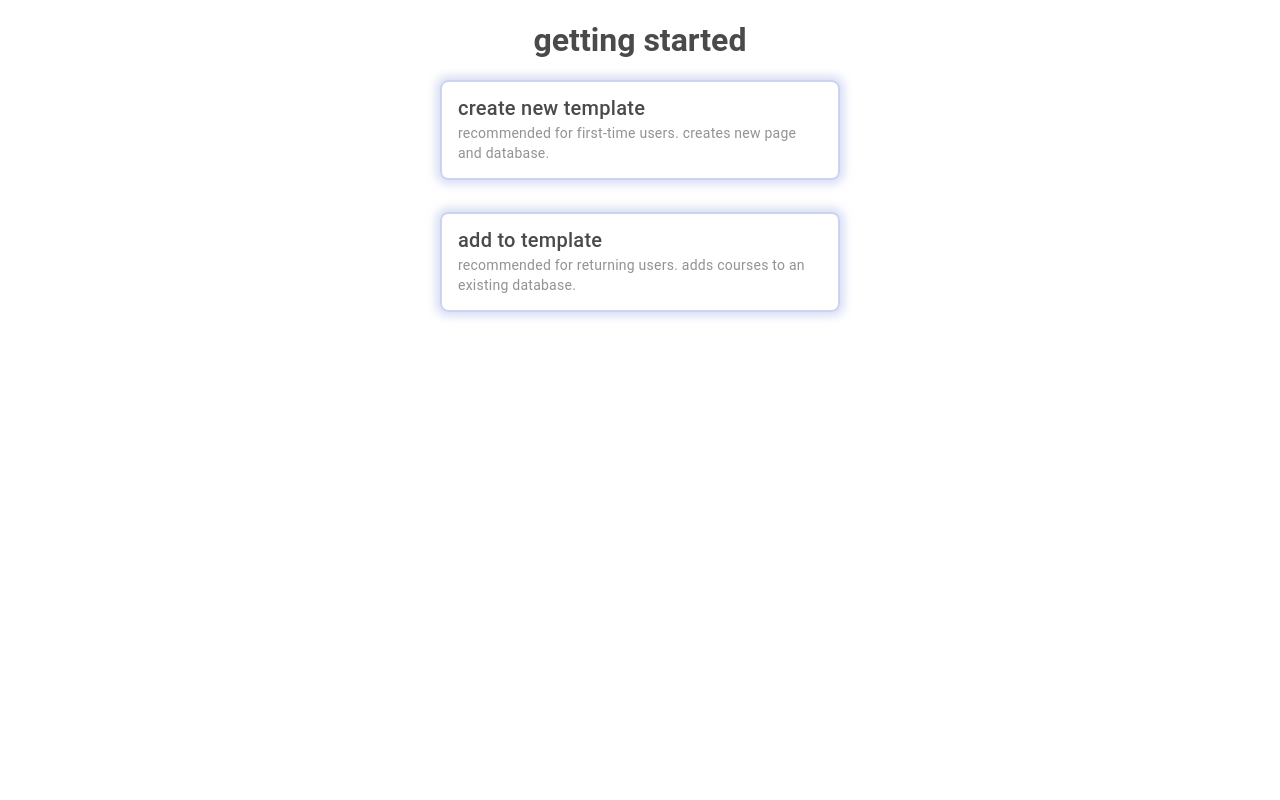
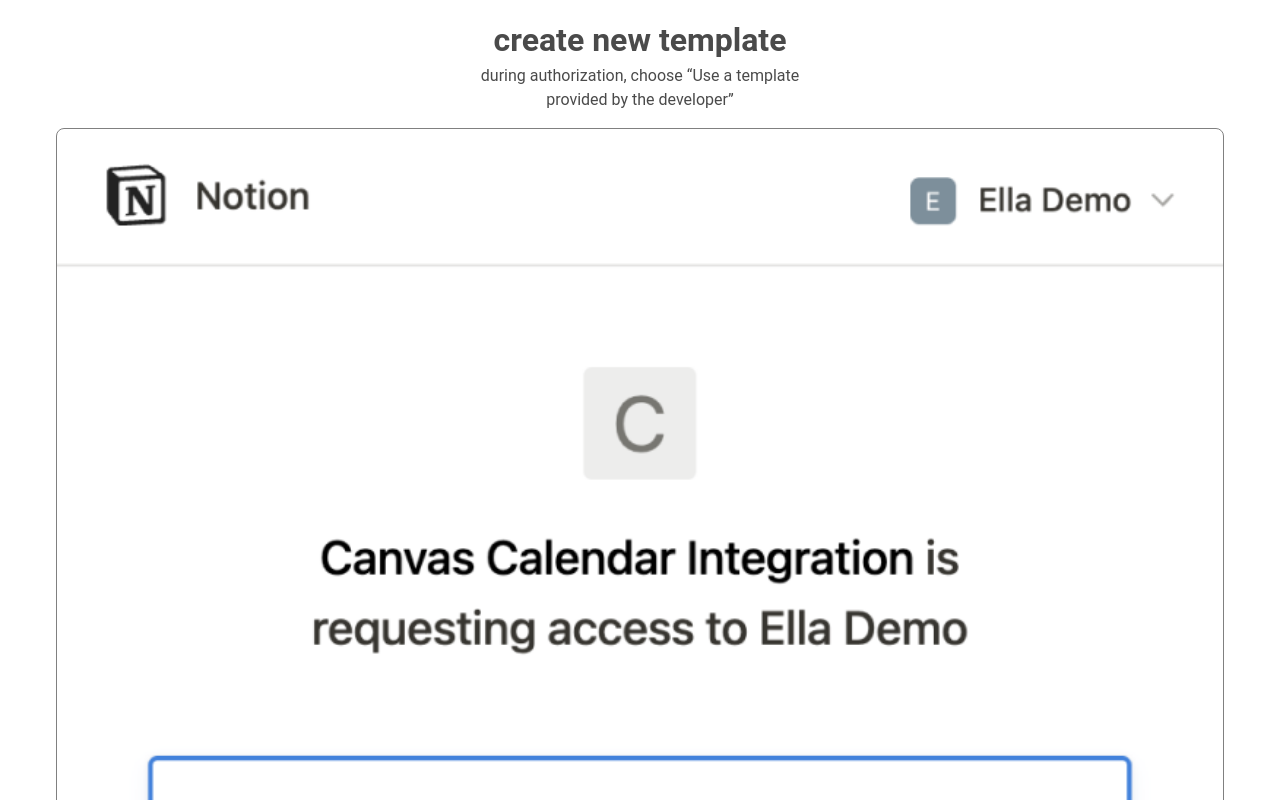
Before and after one commit to ellalchung/canvas-to-notion-web, a Vue app: page /testing in a window 1280 px wide. Both pictures are taken after a click on the element 640 px from the left and 129 px from the top of the page. Shown: the top 800 px of the page. Built offline with nearby package versions, Linux system fonts and the light colour scheme.

Commit message:
fix getting started flow

```diff
--- a/src/components/GettingStarted.vue
+++ b/src/components/GettingStarted.vue
@@ -1,12 +1,22 @@
 <template>
     <div v-if="currentStep === 'GettingStartedInit'">
-        <GettingStartedInit/>
+        <GettingStartedInit @selectOption="selectOption"/>
     </div>
+
+    <div v-if="currentStep === 'CreateNewTemplate'">
+        <CreateNewTemplate/>
+    </div>
+
+    <div v-if="currentStep === 'AddToTemplate'">
+        <AddToTemplate/>
+    </div>
+
 </template>
 
 <script lang="ts">
-import { components } from 'vuetify/dist/vuetify-labs.js';
 import GettingStartedInit from './GettingStartedInit.vue';
+import CreateNewTemplate from './CreateNewTemplate.vue';
+import AddToTemplate from './AddToTemplate.vue';
 
 export default {
     name: "GettingStarted",
@@ -19,6 +29,7 @@
     methods: {
         selectOption(option: string) {
             this.currentStep = option;
+            this.$emit('validNext', true)
         }
     }
 }
--- a/src/pages/Home.vue
+++ b/src/pages/Home.vue
@@ -26,7 +26,7 @@
 export default {
     methods: {
         goToStart() {
-            this.$router.push("/start");
+            this.$router.push("/getting-started");
         }
     }
 };
```
